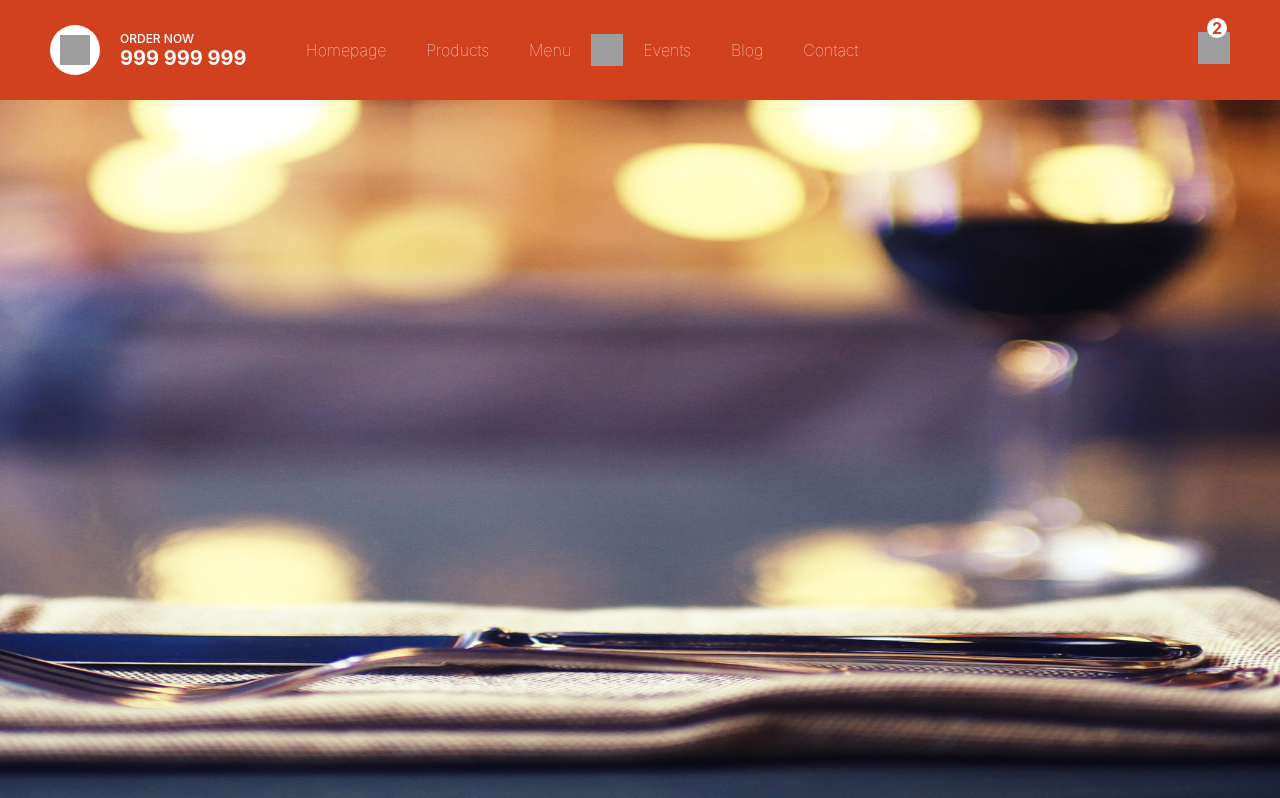
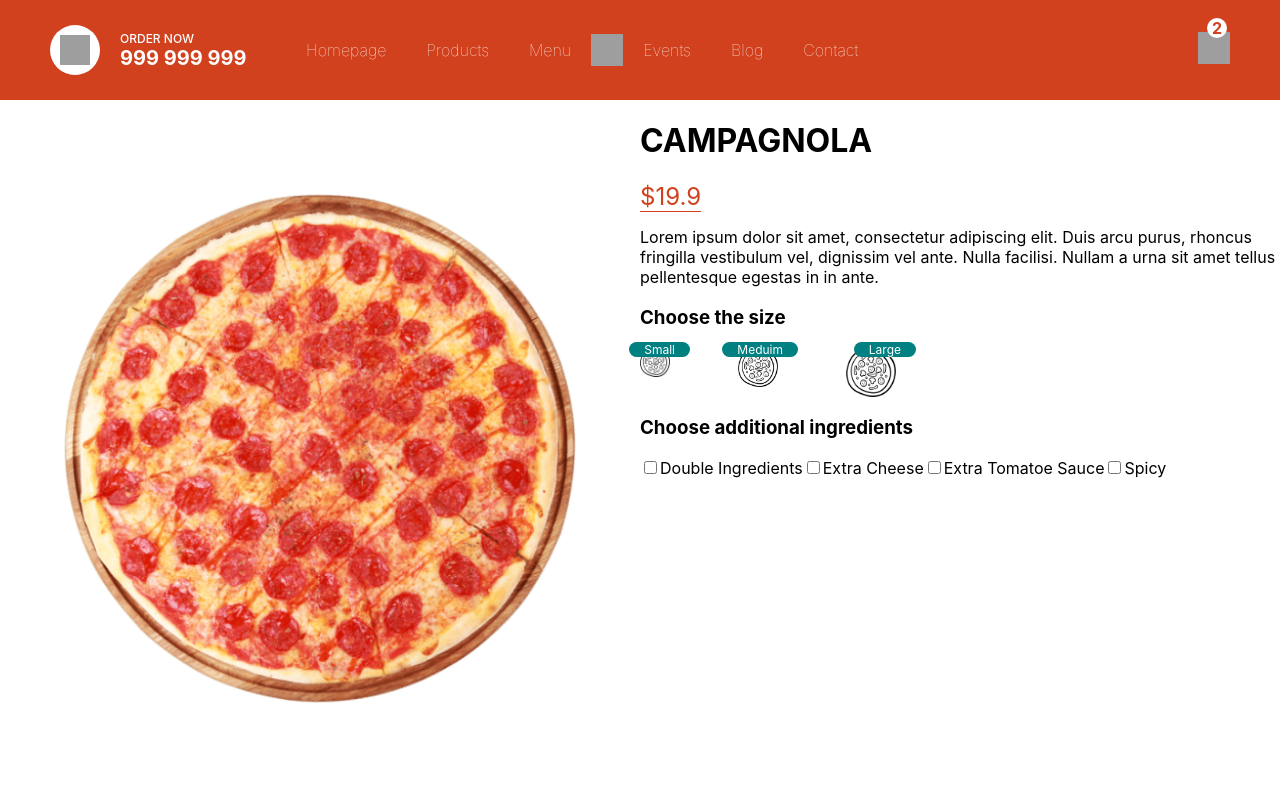
Before and after one commit to Amrindra/Odering-Pizza-App, a Next.js app: page /product/1 in a window 1280 px wide. Before the commit this address had no page. Shown: the top 798 px of the page. Built offline with nearby package versions, Linux system fonts and the light colour scheme; grey boxes are pictures that could not be loaded.

Commit message:
added [id].js page

```diff
--- a/components/Footer.jsx
+++ b/components/Footer.jsx
@@ -4,8 +4,8 @@ import styles from "../styles/Footer.module.css";
 const Footer = () => {
   return (
     <div className={styles.container}>
-      <div className={styles.items}>
-        <Image src="/img/bg.png" alt="" layout="fill" />
+      <div className={styles.item}>
+        <Image src="/img/bg.png" alt="" layout="fill" objectFit="cover" />
       </div>
 
       <div className={styles.item}>
--- /dev/null
+++ b/pages/product/[id].js
@@ -0,0 +1,96 @@
+import Image from "next/image";
+import { useState } from "react";
+import styles from "../../styles/Product.module.css";
+
+const Product = () => {
+  const [size, setSize] = useState(0);
+
+  const pizza = {
+    id: 1,
+    img: "/img/pizza.png",
+    name: "CAMPAGNOLA",
+    price: [19.9, 23.9, 27.9],
+    desc:
+      "Lorem ipsum dolor sit amet, consectetur adipiscing elit. Duis arcu purus, rhoncus fringilla vestibulum vel, dignissim vel ante. Nulla facilisi. Nullam a urna sit amet tellus pellentesque egestas in in ante."
+  };
+
+  return (
+    <div className={styles.container}>
+      <div className={styles.left}>
+        <div className={styles.imageContainer}>
+          <Image src={pizza.img} alt="" layout="fill" objectFit="contain" />
+        </div>
+      </div>
+
+      <div className={styles.right}>
+        <h1 className={styles.title}>{pizza.name}</h1>
+        {/* pizza.price[size] meaning that showing price accroding to the size from the price array  */}
+        <span className={styles.price}>${pizza.price[size]}</span>
+        <p className={styles.desc}>{pizza.desc}</p>
+        <h3 className={styles.choose}>Choose the size</h3>
+
+        <div className={styles.sizesWrapper}>
+          {/* onClick={() => setSize(0)} when users click on each size the price will get changed accordingly */}
+          <div className={styles.size} onClick={() => setSize(0)}>
+            <Image src="/img/size.png" layout="fill" alt="" />
+            <span className={styles.eachSize}>Small</span>
+          </div>
+
+          <div className={styles.size} onClick={() => setSize(1)}>
+            <Image src="/img/size.png" layout="fill" alt="" />
+            <span className={styles.eachSize}>Meduim</span>
+          </div>
+
+          <div className={styles.size} onClick={() => setSize(2)}>
+            <Image src="/img/size.png" layout="fill" alt="" />
+            <span className={styles.eachSize}>Large</span>
+          </div>
+        </div>
+
+        <h3 className={styles.choose}>Choose additional ingredients</h3>
+        <div className={styles.ingredientsWrapper}>
+          <div className={styles.option}>
+            <input
+              type="checkbox"
+              name="double"
+              id="double"
+              className={styles.checkbox}
+            />
+            <label htmlFor="double">Double Ingredients</label>
+          </div>
+
+          <div className={styles.option}>
+            <input
+              type="checkbox"
+              name="cheese"
+              id="cheese"
+              className={styles.checkbox}
+            />
+            <label htmlFor="double">Extra Cheese</label>
+          </div>
+
+          <div className={styles.option}>
+            <input
+              type="checkbox"
+              name="tomatoe"
+              id="totamoe"
+              className={styles.checkbox}
+            />
+            <label htmlFor="double">Extra Tomatoe Sauce</label>
+          </div>
+
+          <div className={styles.option}>
+            <input
+              type="checkbox"
+              name="spicy"
+              id="spicy"
+              className={styles.checkbox}
+            />
+            <label htmlFor="double">Spicy</label>
+          </div>
+        </div>
+      </div>
+    </div>
+  );
+};
+export default Product;
--- a/styles/Footer.module.css
+++ b/styles/Footer.module.css
@@ -1,6 +1,6 @@
 .container {
   height: calc(100vh - 100px);
-  /* background-color: #222; */
+  background-color: #222;
   display: flex;
 }
 
@@ -8,6 +8,12 @@
   flex: 1;
   position: relative;
   display: flex;
+}
+
+.item:last-child {
+  flex: 2;
+  padding: 50px;
+  justify-content: space-between;
 }
 
 .card {
@@ -19,3 +25,11 @@
   font-size: 18px;
   color: #b7903c;
 }
+
+.text {
+  color: lightgray;
+}
+
+.motto {
+  color: rgb(211, 211, 211);
+}
--- /dev/null
+++ b/styles/Product.module.css
@@ -0,0 +1,68 @@
+.container {
+  height: calc(100vh - 100px);
+  display: flex;
+}
+
+.left {
+  flex: 1;
+  height: 100%;
+  display: flex;
+  align-items: center;
+  justify-content: center;
+}
+
+.right {
+  flex: 1;
+}
+
+.imageContainer {
+  width: 80%;
+  height: 80%;
+  position: relative;
+}
+
+.price {
+  color: #d1411e;
+  font-size: 24px;
+  font-weight: 400;
+  border-bottom: 1px solid #d1411e;
+}
+
+.sizesWrapper {
+  width: 40%;
+  display: flex;
+  justify-content: space-between;
+}
+
+.size {
+  width: 30px;
+  height: 30px;
+  position: relative;
+  cursor: pointer;
+}
+
+.size:nth-child(2) {
+  width: 40px;
+  height: 40px;
+}
+
+.size:last-child {
+  height: 50px;
+  width: 50px;
+}
+
+.eachSize {
+  position: absolute;
+  top: -5px;
+  right: -20px;
+  background-color: teal;
+  color: white;
+  font-size: 12px;
+  padding: 0 15px;
+  border-radius: 10px;
+}
+
+.ingredientsWrapper {
+  display: flex;
+  margin-bottom: 30px;
+}
```
